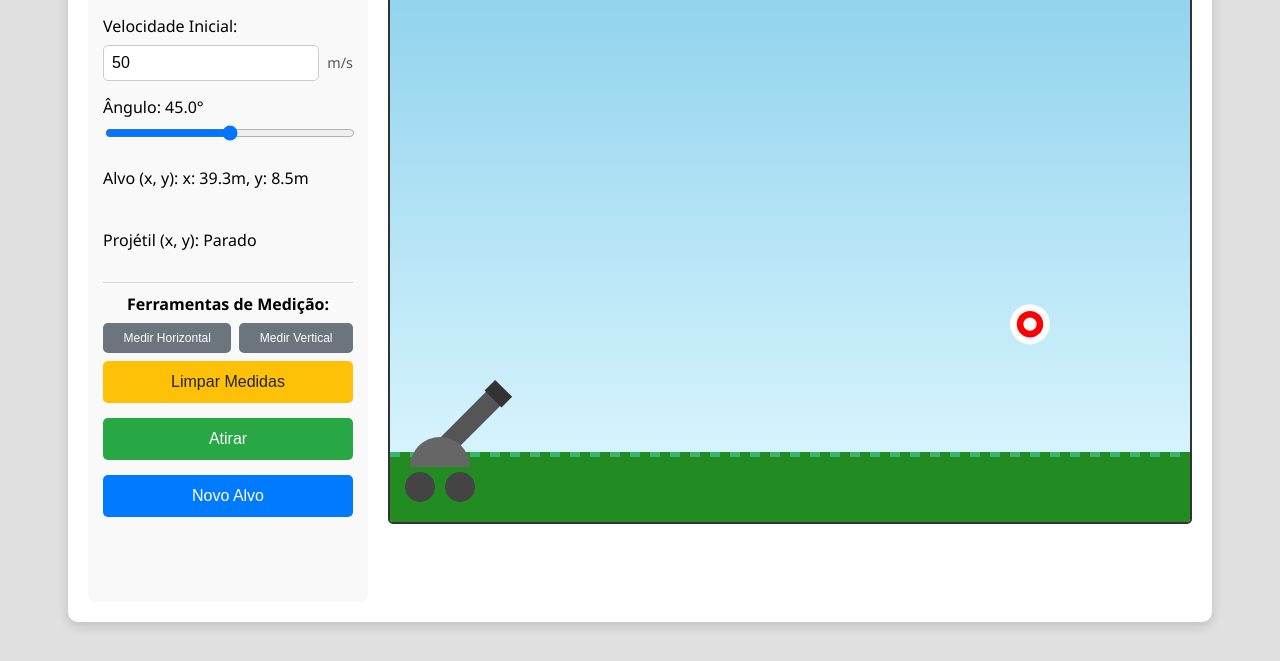
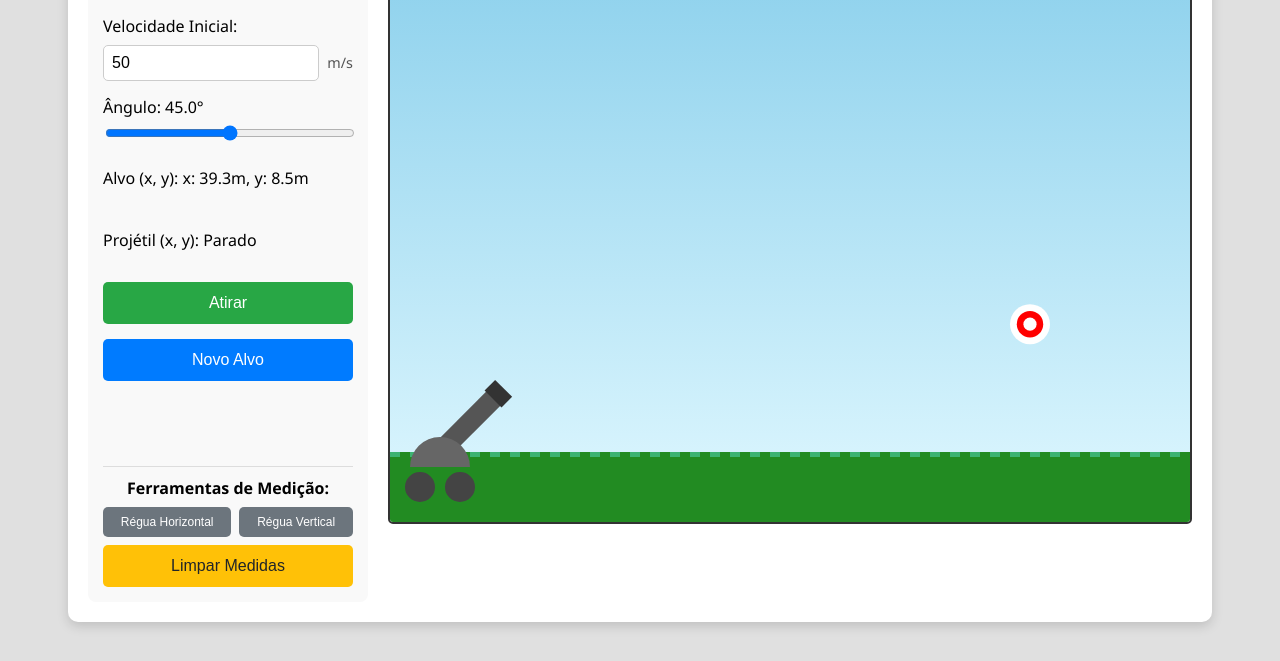
Before and after one commit to raian2209/Lan-amento-Obli, a plain HTML site: page index.html in a window 1280 px wide. Shown: the part 139-800 px from the top of the page. Drawn offline with Linux system fonts and the light colour scheme.

Commit message:
att UI regua

```diff
--- a/index.html
+++ b/index.html
@@ -31,18 +31,20 @@
             <p>Projétil (x, y): <span id="projectileCoordsDisplay">--</span></p>
             </div>
 
+
+            <button id="fireButton">Atirar</button>
+            <button id="resetButton">Novo Alvo</button>
+            <p id="messageDisplay"></p>
+
             <div class="measure-group">
                 <p>Ferramentas de Medição:</p>
                 <div class="measure-buttons">
-                    <button id="measureHorizontalBtn">Medir Horizontal</button>
-                    <button id="measureVerticalBtn">Medir Vertical</button>
+                    <button id="measureHorizontalBtn">Régua Horizontal</button>
+                    <button id="measureVerticalBtn">Régua Vertical</button>
                 </div>
                 <button id="clearMeasuresBtn">Limpar Medidas</button>
             </div>
 
-            <button id="fireButton">Atirar</button>
-            <button id="resetButton">Novo Alvo</button>
-            <p id="messageDisplay"></p>
         </div>
         <div id="game-area">
             <canvas id="gameCanvas" width="800" height="600">
--- a/script.js
+++ b/script.js
@@ -58,7 +58,6 @@ function draw() {
     ctx.clearRect(0, 0, canvas.width, canvas.height);
     drawBackground();
     drawGround();
-    drawRulers();
     drawTrajectory();
     drawCannon();
     drawTarget();
@@ -67,6 +66,8 @@ function draw() {
     }
     drawVelocityComponentVectors();
     drawVelocityData();
+    drawRulers();
+
     drawUI();
 }
 
```
